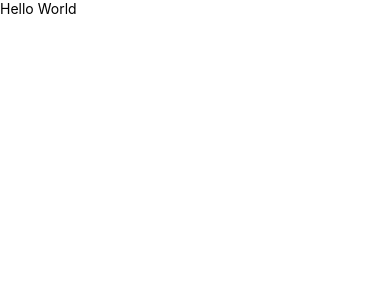
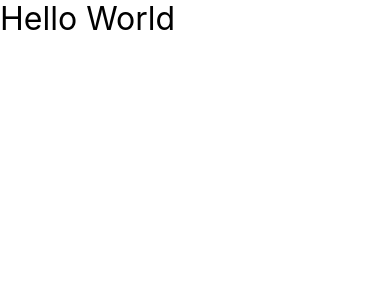
Before and after one commit to LeoAzevedo59/NubbleApp, a React Native app: screen / in a window 390 px wide. Shown: the top 300 px of the page. Built offline with nearby package versions, Linux system fonts and the light colour scheme.

Commit message:
feat: add typing in component

```diff
--- a/App.tsx
+++ b/App.tsx
@@ -2,6 +2,7 @@ import React from 'react';
 
 import {SafeAreaView} from 'react-native';
 import {Text} from './src/components/Text/Text';
+
 export default function App(): React.JSX.Element {
   return (
     <SafeAreaView>
--- a/src/components/Text/Text.tsx
+++ b/src/components/Text/Text.tsx
@@ -1,7 +1,34 @@
 import React from 'react';
 
-import {Text as RNText, TextProps} from 'react-native';
+import {Text as RNText, TextProps, TextStyle} from 'react-native';
 
 export function Text({children, ...rest}: TextProps) {
-  return <RNText {...rest}>{children}</RNText>;
+  return (
+    <RNText {...rest} style={fontSize.headingLarge}>
+      {children}
+    </RNText>
+  );
 }
+
+type TextVariants =
+  | 'headingLarge'
+  | 'headingMedium'
+  | 'headingSmall'
+  | 'paragraphLarge'
+  | 'paragraphMedium'
+  | 'paragraphSmall'
+  | 'paragraphCaption'
+  | 'paragraphCaptionSmall';
+
+const fontSize: Record<TextVariants, TextStyle> = {
+  headingLarge: {fontSize: 32, lineHeight: 38.4},
+  headingMedium: {fontSize: 22, lineHeight: 26.4},
+  headingSmall: {fontSize: 18, lineHeight: 23.4},
+
+  paragraphLarge: {fontSize: 18, lineHeight: 25.2},
+  paragraphMedium: {fontSize: 16, lineHeight: 22.4},
+  paragraphSmall: {fontSize: 14, lineHeight: 19.6},
+
+  paragraphCaption: {fontSize: 12, lineHeight: 16.8},
+  paragraphCaptionSmall: {fontSize: 10, lineHeight: 14},
+};
```
